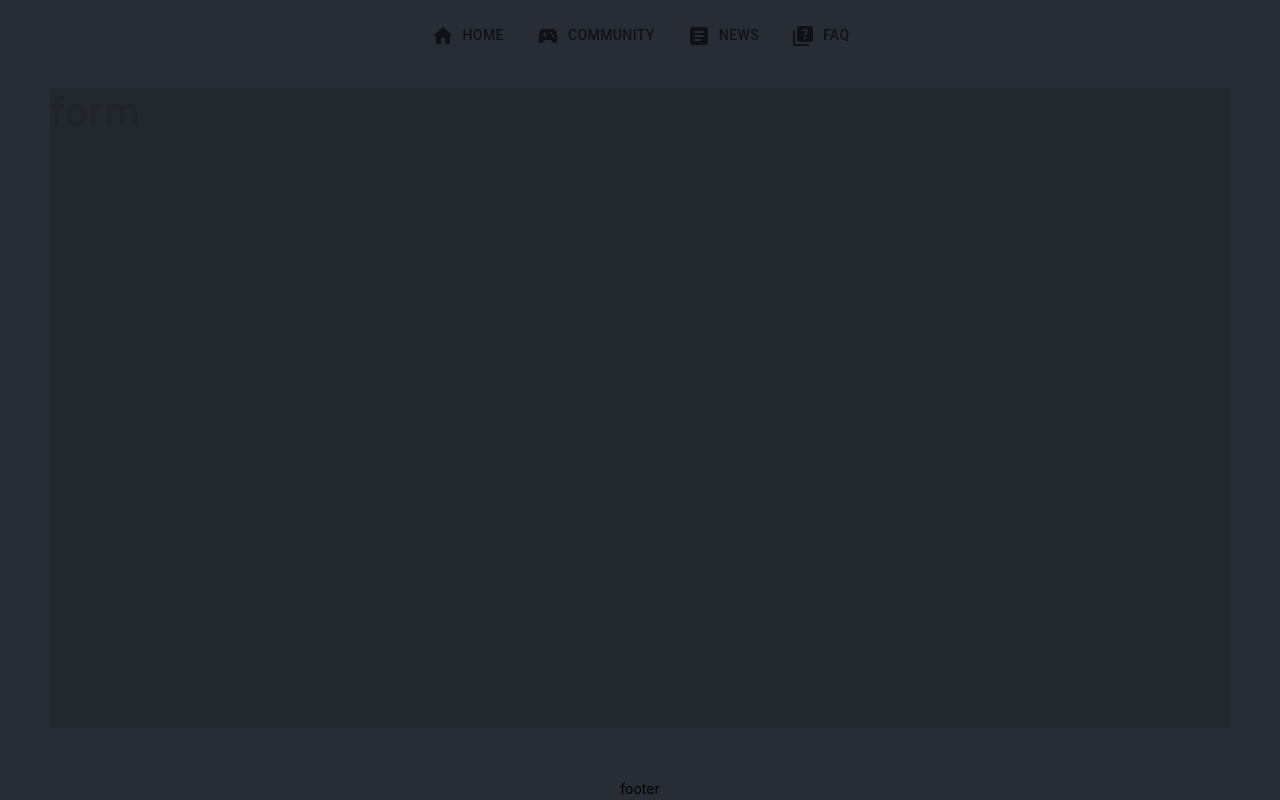
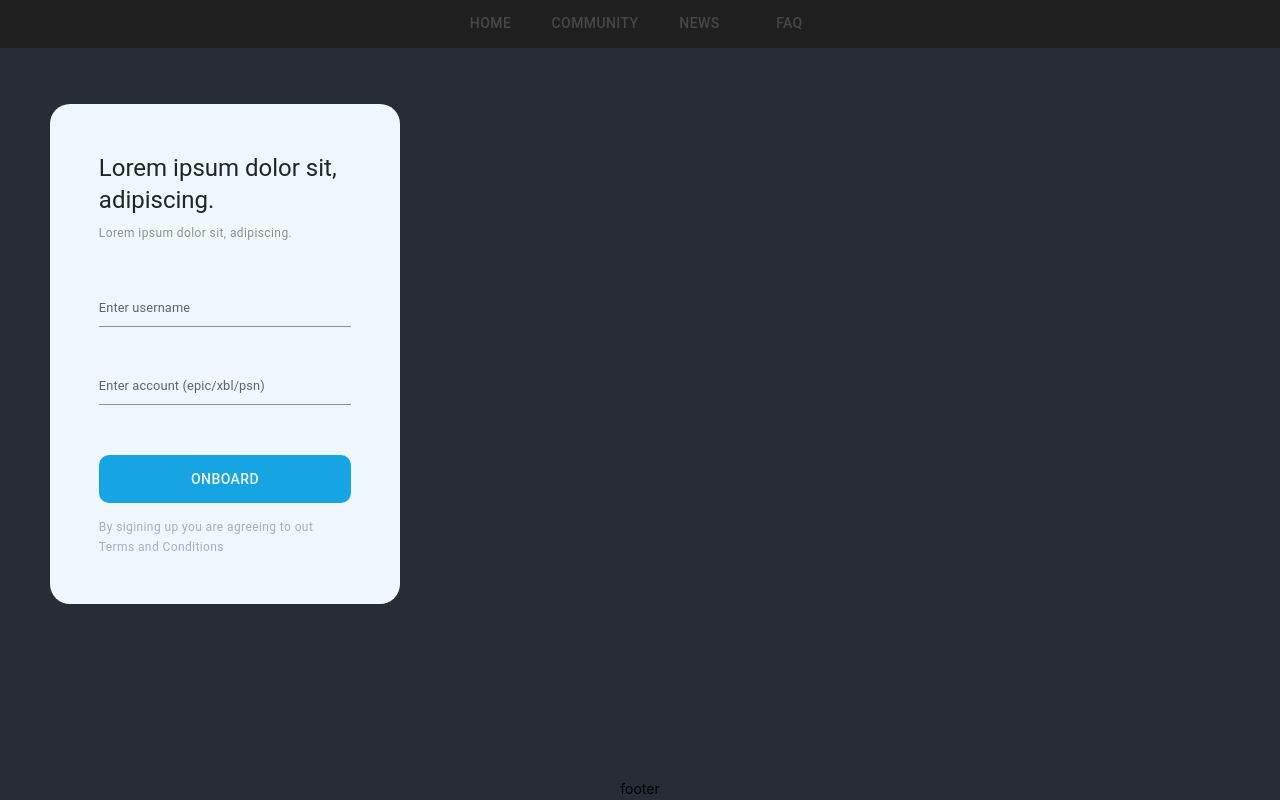
Before and after one commit to msnorma/gamers-stats, a React (Create React App) app: page /onboard in a window 1280 px wide. Built offline with nearby package versions, Linux system fonts and the light colour scheme.

Commit message:
feat(apiRequest): fetch request to fortnite api
style(dash): improved site view

```diff
--- a/package.json
+++ b/package.json
@@ -6,6 +6,7 @@
     "@emotion/react": "^11.9.3",
     "@emotion/styled": "^11.9.3",
     "@mui/icons-material": "^5.8.4",
+    "@mui/lab": "^5.0.0-alpha.91",
     "@mui/material": "^5.9.1",
     "@testing-library/jest-dom": "^5.16.4",
     "@testing-library/react": "^13.3.0",
--- a/src/App.js
+++ b/src/App.js
@@ -11,7 +11,6 @@ import UserNotFound from './views/UserNorFound';
 import Community from './views/Community';
 import News from './views/News';
 import Grid from '@mui/material/Grid';
-import Box from '@mui/material/Box';
 import './styles/App.css';
 
 function App() {
@@ -23,8 +22,7 @@ function App() {
         <Grid item xs={12}>
           <NavBar/>
         </Grid>
-        <Grid item xs={12}>
-          <Box style={{ margin: '0px 50px 50px 50px',backgroundColor: '#23272E',height: '80vh'}}>
+        <Grid item xs={12} container>
           <Routes>
             <Route path="/" element={<Home />}/>
             <Route path="/community" element={<Community stats={stats}/>}/>
@@ -35,7 +33,6 @@ function App() {
             <Route element={<GamerCard stats={stats}/>}/>
             <Route path="/onboard" element={<Onboard getStats={(stats)=>setStats(stats)}/>}/>
           </Routes>
-          </Box>
           <Footer/>
         </Grid>
       </Grid>
--- a/src/components/List.jsx
+++ b/src/components/List.jsx
@@ -1,11 +1,14 @@
 const Filter = [
   {
-    name: 'Challenges'
+    name: 'Challenges',
+    index: '0'
   },{
-    name: 'Stats'
+    name: 'Stats',
+    index: '1'
   },
   {
-    name: 'Tournaments'
+    name: 'Tournaments',
+    index: '2'
   }
 ]
 
--- a/src/components/NavBar.jsx
+++ b/src/components/NavBar.jsx
@@ -10,22 +10,18 @@ function NavBar(){
 
   return(
     <div style={{width: '100%'}}>
-
-      <Box sx={{ width: '100%', bgcolor: '#282c34' }}>
-
-        <Tabs textColor="primary" indicatorColor="primary" centered>
+      <Box sx={{ width: '100%', bgcolor: '#1f1f1f' }}>
+        <Tabs indicatorColor="primary" sx={{padding:'0px'}} centered>
         {
           NavBarList.map((item, index) => (
             <Tab
-              label={item.name}
+              label={<span style={{color:'#474747'}}>{item.name}</span>}
               id={`simple-tab-${index}`}
               key={item.name}
-              ariaControls={`simple-tabpanel-${index}`}
-              iconPosition="start"
-              icon={item.icon}
+              // iconPosition="start"
+              // icon={<span style={{color:'#fff'}}>{item.icon}</span>}
               component={Link}
               to={item.route}
-
             />
         ))}
         </Tabs>
--- a/src/components/NavBarList.jsx
+++ b/src/components/NavBarList.jsx
@@ -1,25 +1,25 @@
 import HomeRoundedIcon from '@mui/icons-material/HomeRounded';
-import SportsEsportsRoundedIcon from '@mui/icons-material/SportsEsportsRounded';
-import ArticleRoundedIcon from '@mui/icons-material/ArticleRounded';
-import QuizRoundedIcon from '@mui/icons-material/QuizRounded';
+import SportsEsportsOutlinedIcon from '@mui/icons-material/SportsEsportsOutlined';
+import FeedOutlinedIcon from '@mui/icons-material/FeedOutlined';
+import HelpOutlineOutlinedIcon from '@mui/icons-material/HelpOutlineOutlined';
 
 const NavBarList = [
   {
-    icon: <HomeRoundedIcon />,
+    icon: <HomeRoundedIcon fontSize="small" />,
     name: 'Home',
     route: '/'
   },{
-    icon: <SportsEsportsRoundedIcon/>,
+    icon: <SportsEsportsOutlinedIcon fontSize="small"/>,
     name: 'Community',
     route: '/community'
   },
   {
-    icon: <ArticleRoundedIcon/>,
+    icon: <FeedOutlinedIcon fontSize="small"/>,
     name: 'News',
     route: '/news'
   },
   {
-    icon: <QuizRoundedIcon/>,
+    icon: <HelpOutlineOutlinedIcon fontSize="small"/>,
     name: 'FAQ',
     route: '/faq'
   },
--- /dev/null
+++ b/src/styles/Card.css
@@ -0,0 +1,17 @@
+.container-signup {
+  margin: 40px 50px 0px 50px;
+}
+
+.container-news {
+  margin: 50px 100px 0px 100px;
+  width: 100%;
+}
+
+.news-card {
+  height: 40vh;
+}
+
+.container-community {
+  width: 100%;
+  margin: 50px 100px;
+}
--- a/src/views/News.jsx
+++ b/src/views/News.jsx
@@ -1,9 +1,73 @@
 import React from 'react';
+import Card from '@mui/material/Card';
+import CardMedia from '@mui/material/CardMedia';
+import Box from '@mui/material/Box';
+import Grid from '@mui/material/Grid';
+import CardContent from '@mui/material/CardContent';
+import List from '@mui/material/List';
+import ListItem from '@mui/material/ListItem';
+import Divider from '@mui/material/Divider';
+import ListItemText from '@mui/material/ListItemText';
+import ListItemAvatar from '@mui/material/ListItemAvatar';
+import { Typography } from '@mui/material';
+import AddOutlinedIcon from '@mui/icons-material/AddOutlined';
+import "../styles/Card.css";
 
 function News() {
   return (
-    <div className="">
-     <h1>News Page</h1>
+    <div className="container-news">
+    <Typography variant="h5" gutterBottom component="div" align='left' marginTop={5} color={'#F5F5F5'}>
+      News
+    </Typography>
+    <Box sx={{ flexGrow: 1 }}>
+      <Grid container spacing={2}>
+        <Grid item xs={6}>
+        <Card className="news-card">
+          <CardMedia
+            component="img"
+            height="140"
+            image="/static/images/cards/contemplative-reptile.jpg"
+            alt="green iguana"
+          />
+        </Card>
+        </Grid>
+        <Grid item xs={6}>
+        <Card className="news-card">
+          <CardMedia
+            component="img"
+            height="140"
+            image="/static/images/cards/contemplative-reptile.jpg"
+            alt="green iguana"
+          />
+        </Card>
+        </Grid>
+        <Grid item xs={12}>
+          <List sx={{ width: '100%', bgcolor: '#1C1C21', marginTop: '50px' }}>
+            <Divider variant="inset" component="li" sx={{ bgcolor: "#F5F5F5" }}/>
+            <ListItem alignItems="flex-start" >
+              <AddOutlinedIcon sx={{ color: "#F5F5F5", margin: 'auto'}} />
+              <ListItemText sx={{ color: "#F5F5F5", padding: '20px' }}
+                primary="Launch coming soon!"
+                secondary={
+                  <React.Fragment>
+                    <Typography
+                      sx={{ display: 'inline' }}
+                      component="span"
+                      variant="body2"
+                      color="#F5F5F5"
+                    >
+                      Fortnite
+                    </Typography>
+                    {" — I'll be in your neighborhood doing errands this…"}
+                  </React.Fragment>
+                }
+              />
+            </ListItem>
+            <Divider variant="inset" component="li" sx={{ bgcolor: "#F5F5F5" }}/>
+          </List>
+        </Grid>
+      </Grid>
+    </Box>
     </div>
   );
 }
--- a/src/views/Onboard.jsx
+++ b/src/views/Onboard.jsx
@@ -1,6 +1,10 @@
 import React, {useState} from 'react';
 import { useNavigate } from 'react-router-dom';
-// import avi from '../assets/black.png';
+import Box from '@mui/material/Box';
+import TextField from '@mui/material/TextField';
+import Button from '@mui/material/Button';
+import { Typography } from '@mui/material';
+import '../styles/Card.css';
 
 const Onboard = ({getStats}) => {
 
@@ -8,19 +12,19 @@ const Onboard = ({getStats}) => {
   const [accountType, setAccountType]=useState("");
   const navigate = useNavigate();
 
-  const handleOnSubmit = e => {
-    e.preventDefault()
+  function handleOnSubmit(e){
+    e.preventDefault();
+
     fetch(`https://fortnite-api.com/v2/stats/br/v2?name=${name}&accountType=${accountType}&timeWindow=season&image=none`,{
       method: 'GET',
       headers: new Headers({
         'Authorization': process.env.REACT_APP_API_KEY,
-        'Content-Type': 'application/x-www-form-urlencoded'
+        'Content-Type': 'application/json'
       })
 
     })
-    .then(res => {res.json()})
+    .then(response => response.json())
     .then(data => {
-      console.log(data);
       const fortniteStats = {
           name: data.data.account.name,
           stats: data.data.stats.all,
@@ -30,41 +34,57 @@ const Onboard = ({getStats}) => {
           wins: data.data.stats.all.overall.wins
         }
         getStats(fortniteStats);
-
       })
+    .catch(error => console.error("Error:", error));
     navigate('/stats')
-
   }
 
   return (
-    <h1>form</h1>
-    //   <Form onSubmit={handleOnSubmit} className="container-content">
-    //   <Card className="m-auto my-5 p-2 centered border-0 shadow-sm mb-5 bg-white rounded" style={{ width: '18rem', borderRadius: '20px' }}>
-    //     <Card.Img variant="top" src={avi} style={{ borderRadius: '20px' }} />
-    //     <Card.Body>
-    //       <Card.Text className="m-0" style={{ textAlign: 'center' }}>
-    //         <b>What to join the leaderboard,</b> <small>sign up below!</small>
-    //       </Card.Text>
-    //       <Form.Control
-    //         type="text"
-    //         placeholder="Enter username"
-    //         value={name}
-    //         onChange={(e) => setName(e.target.value)}
-    //         className="mt-4"
-    //         style={{ borderRadius: '12px' }} required/>
-    //       <Form.Control
-    //         type="text"
-    //         placeholder="Enter account (epic/xbl/psn)"
-    //         value={accountType}
-    //         onChange={(e) => setAccountType(e.target.value)}
-    //         className="mt-3"
-    //         style={{ borderRadius: '12px' }} required/>
-    //         <div className='text-center mt-3'>
-    //           <Button className="m-0 border-0" type="submit" size="sm" style={{backgroundColor:'#D4254C'}}>Lets go</Button>
-    //         </div>
-    //     </Card.Body>
-    //   </Card>
-    // </Form>
+    <div className="container-signup">
+    <Box
+      component="form"
+      sx={{
+        '& > :not(style)': { m: 1, width: '25ch' },
+        height: 500,
+        width: 350,
+        backgroundColor: 'aliceblue',
+        borderRadius: 5,
+        padding: 1,
+        textAlign: 'center'
+      }}
+      noValidate
+      autoComplete="off"
+    >
+      <div style={{margin:'auto'}}>
+        <Typography variant="h5" gutterBottom component="div" align='left' marginTop={5}>
+          Lorem ipsum dolor sit, adipiscing.
+        </Typography>
+        <Typography variant="caption" gutterBottom component="div" align='left' marginTop={1} color={'#8F8F8F'}>
+          Lorem ipsum dolor sit, adipiscing.
+        </Typography>
+        <TextField
+          label="Enter username"
+          InputLabelProps={{style: {fontSize: '.8rem'}}}
+          InputProps={{style: {borderBottom: '#A4ADC5'}}}
+          width="100%"
+          variant="standard"
+          sx={{width: '100%', marginTop: '30px'}}
+          value={name}
+          onChange={(e) => setName(e.target.value)}
+        />
+        <TextField
+          label="Enter account (epic/xbl/psn)"
+          InputLabelProps={{style: {fontSize: '.8rem'}}}
+          variant="standard"
+          sx={{width: '100%', marginTop: '30px'}}
+          value={accountType}
+          onChange={(e) => setAccountType(e.target.value)}
+        />
+        <Button sx={{borderRadius: '10px', width: '100%', marginTop: '50px', color:'#F5F5F5', padding:'12px', backgroundColor:'#17A4E3'}} ariant="contained" type="submit" onClick={handleOnSubmit} >Onboard</Button>
+        <Typography variant="caption" display="block" sx={{marginTop: '15px', textAlign:'left', color:'#A4ADC5'}}>By sigining up you are agreeing to out Terms and Conditions</Typography>
+      </div>
+    </Box>
+    </div>
   );
 }
 
```
Also changed, not shown: src/views/Community.jsx (+38 -29 lines). Lines whose indentation alone changed are shown as unchanged.
